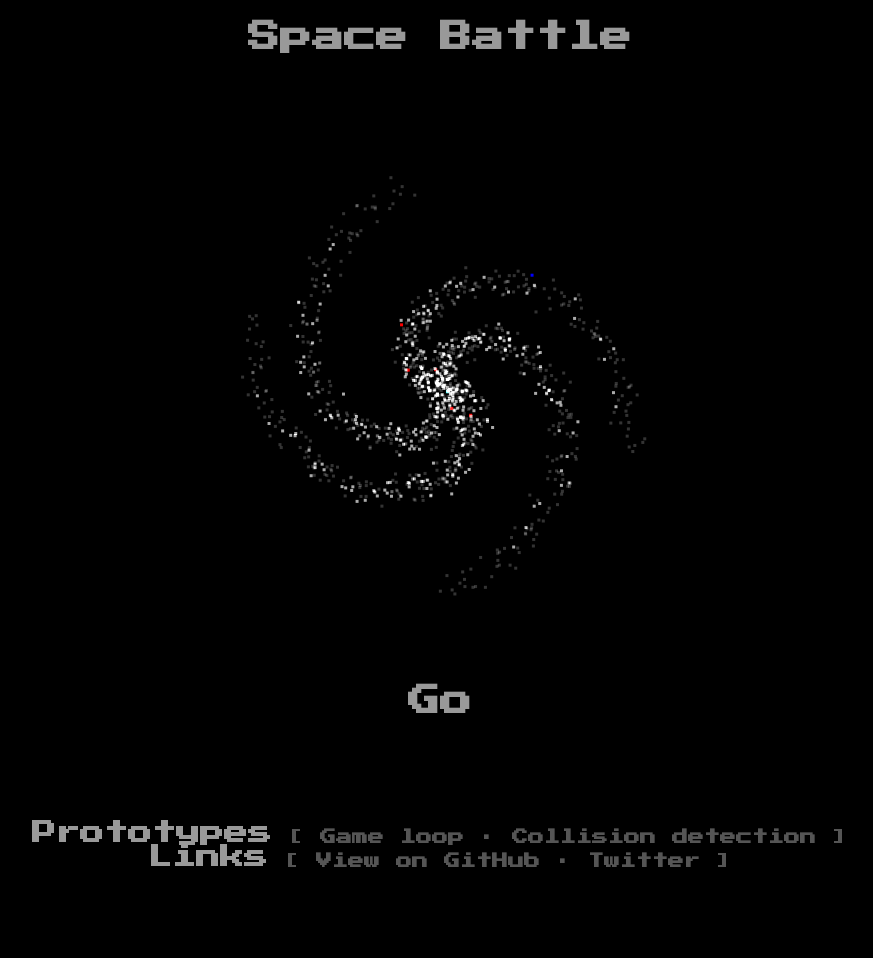
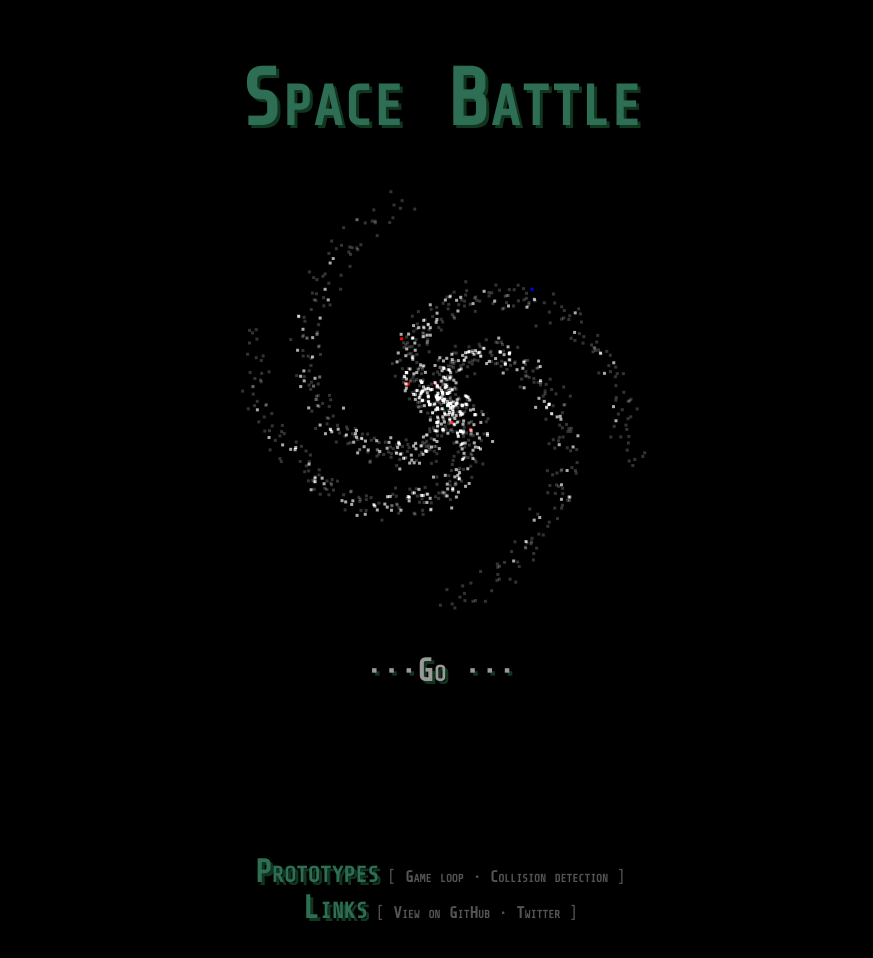
Before and after one commit to nikosandronikos/spacebattle, a plain HTML site: page index.html in a window 1280 px wide. Shown: the whole page, without its empty margins (200-1073 px from the left). Before the commit the page ends 869 px from the top, so only its background shows below. Drawn offline with nearby package versions, Linux system fonts and the light colour scheme.

Commit message:
Update visuals on front page

```diff
--- a/index.html
+++ b/index.html
@@ -12,7 +12,7 @@ window.onload = function() {
     var ctxt = canvas.getContext('2d');
 
     var width = window.innerWidth;
-    var height = window.innerHeight - 200;
+    var height = 500;
 
     ctxt.canvas.width  = width;
     ctxt.canvas.height = height;
@@ -84,19 +84,27 @@ window.onload = function() {
 </script>
 
 <style>
-    @import url('https://fonts.googleapis.com/css?family=Press+Start+2P');
+    /* @import url('https://fonts.googleapis.com/css?family=Press+Start+2P'); */
+    @import url('https://fonts.googleapis.com/css?family=Share+Tech+Mono');
     body {
         margin: 0;
+        margin-bottom: 2rem;
         background: black;
-        font-family: 'Press Start 2P', sans-serif;
+        font-family: 'Share Tech Mono', sans-serif;
+        font-variant: small-caps;
     }
     h1, h2 {
-        color: #999;
+        /* Ode to Vintageous! */
+        font-size: 5rem;
+        text-shadow: rgb(16, 54, 30) 3px 3px 0px;
+        color: rgb(45, 110, 84);
         text-align: center;
-        margin-bottom: 1em;
+        margin-bottom: 5px;
     }
     h2 {
-        color: #999;
+        font-size: 2rem;
+        text-shadow: rgb(16, 54, 30) 3px 3px 0px;
+        color: rgb(45, 110, 84);
     }
     canvas {
         background: black;
@@ -109,7 +117,14 @@ window.onload = function() {
         text-align: center;
         font-size: 2rem;
         color: #999;
-        margin-bottom: 2em;
+        font-size: 2rem;
+        text-shadow: rgb(16, 54, 30) 3px 3px 0px;
+    }
+    #start::before {
+        content: " \00B7 \00B7 \00B7 " ;
+    }
+    #start::after {
+        content: " \00B7 \00B7 \00B7 " ;
     }
     #start:hover {
         color: red;
```
